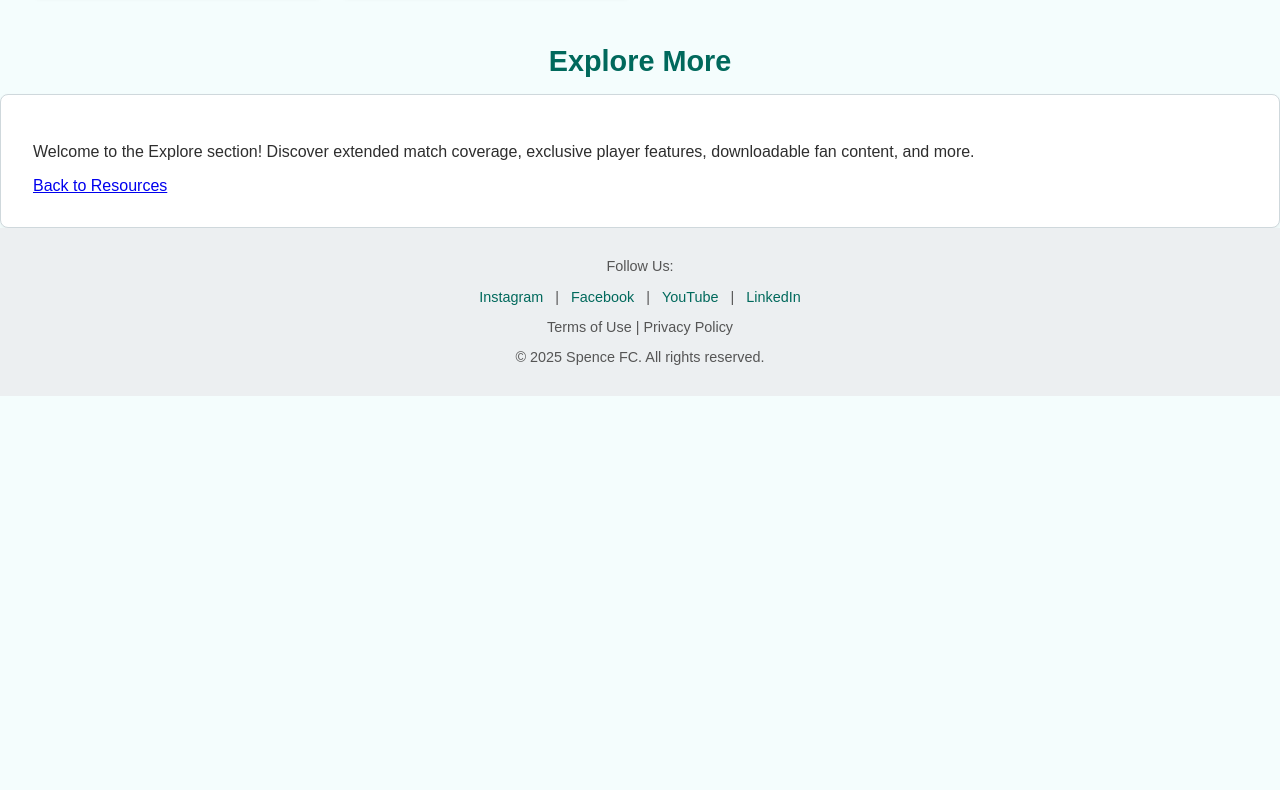
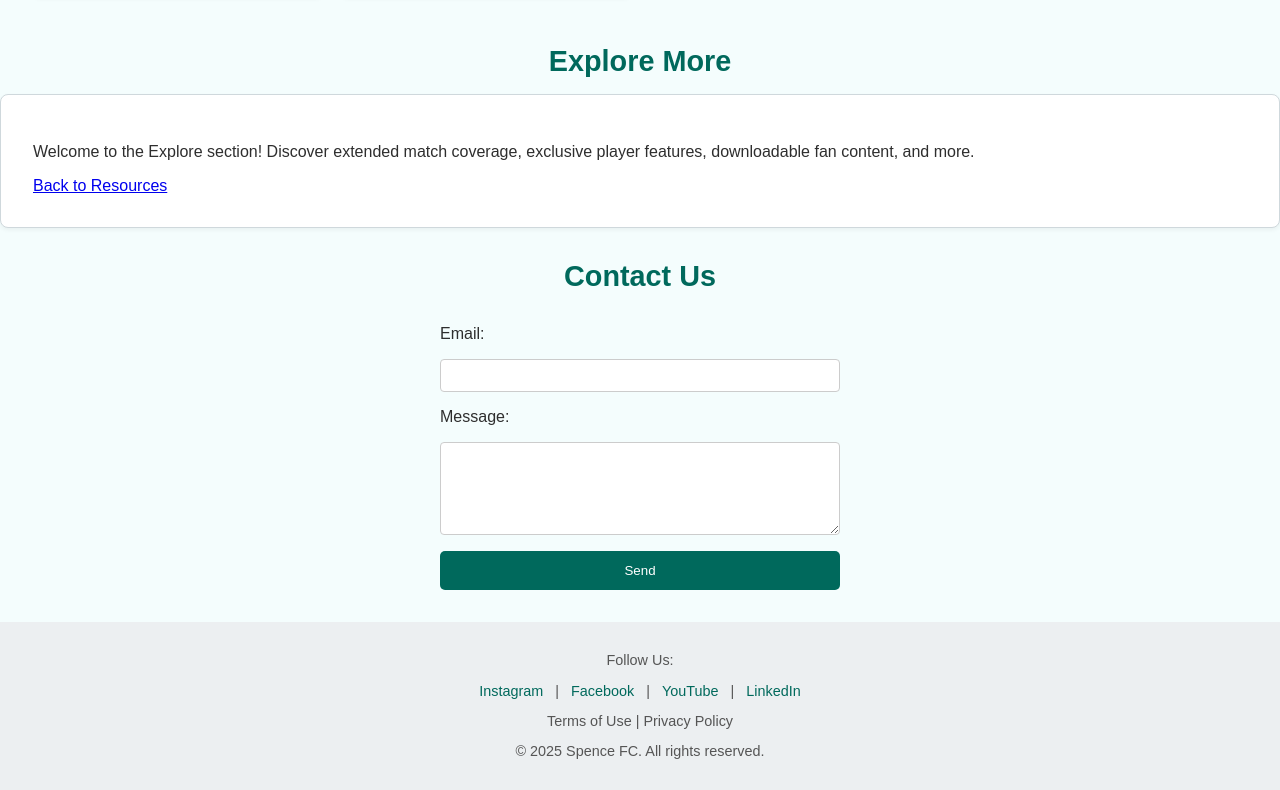
Before and after one commit to kariukiemmanuel003/spencer-fc, a plain HTML site: page index.html in a window 1280 px wide. Shown: the part 2174-2964 px from the top of the page. Before the commit the page ends 2570 px from the top, so only its background shows below. Drawn offline with Linux system fonts and the light colour scheme.

Commit message:
Update index.html

```diff
--- a/index.html
+++ b/index.html
@@ -145,6 +145,18 @@
       <a href="#resources">Back to Resources</a>
     </div>
   </section>
+<section id="contact">
+  <h2 class="section-title">Contact Us</h2>
+  <form style="max-width:400px;margin:2rem auto;display:flex;flex-direction:column;gap:1rem;">
+    <label for="email">Email:</label>
+    <input type="email" id="email" name="email" required style="padding:0.5rem;border:1px solid #ccc;border-radius:4px;">
+
+    <label for="message">Message:</label>
+    <textarea id="message" name="message" rows="5" required style="padding:0.5rem;border:1px solid #ccc;border-radius:4px;"></textarea>
+
+    <button type="submit" style="padding:0.75rem 1.5rem;background:var(--primary);color:white;border:none;border-radius:5px;cursor:pointer;">Send</button>
+  </form>
+</section>
 
   <script src="main.js"></script>
   <footer>
```
